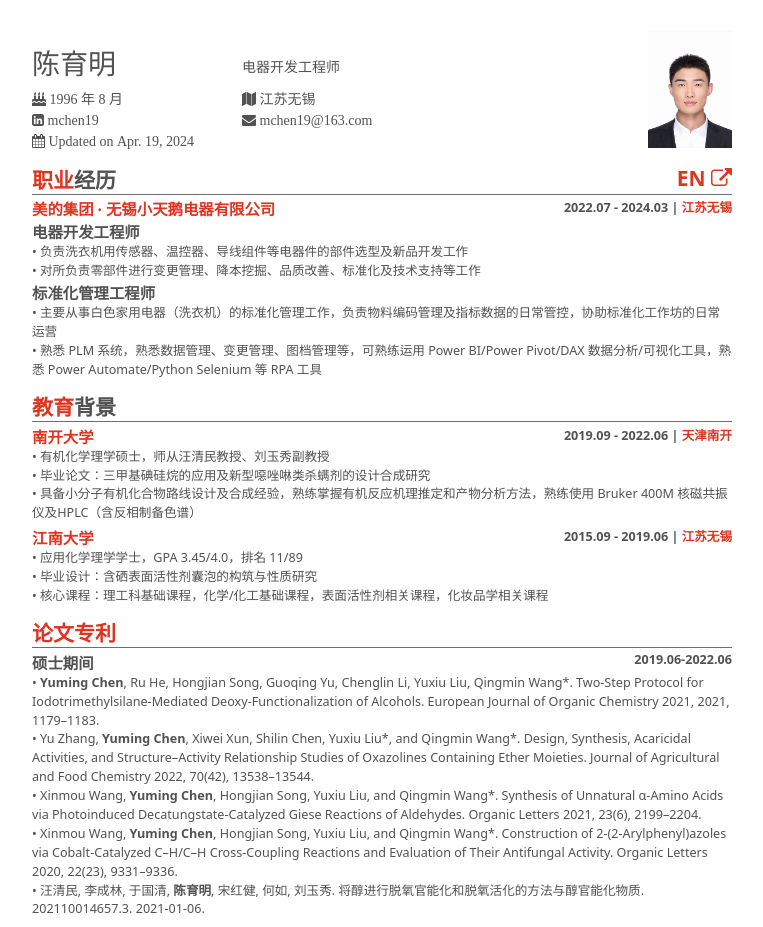
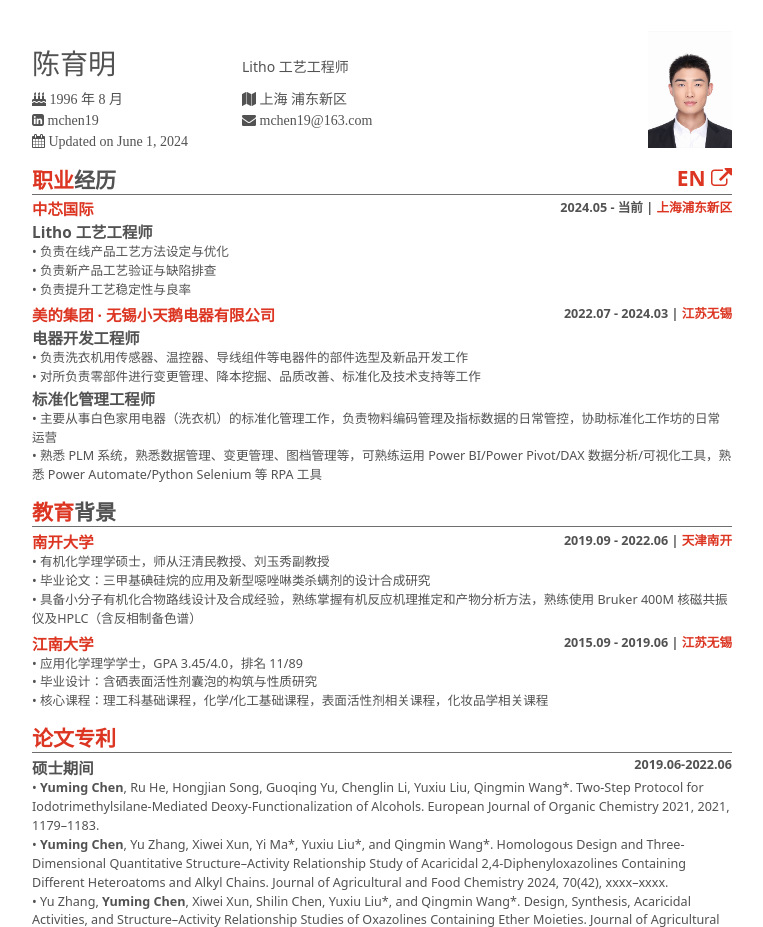
Before and after one commit to mchen19/resume, a plain HTML site: page index.html in a window 1280 px wide. Shown: the top 927 px of the page, without its empty margins (258-1021 px from the left). Drawn offline with Linux system fonts and the light colour scheme.

Commit message:
Update index.html

```diff
--- a/index.html
+++ b/index.html
@@ -25,14 +25,14 @@
       <header>
         <div class="name-wrapper">
           <div id="fullname" class="title">陈育明</div>
-          <div id="jobtitle" class="sub-title">电器开发工程师</div>
+          <div id="jobtitle" class="sub-title">Litho 工艺工程师</div>
         </div>
         <div id="contact" class="contact">
           <div class="contact-item">
             <i class="fa fa-birthday-cake" aria-hidden="true"> 1996 年 8 月</i>
           </div>
           <div class="contact-item">
-            <i class="fa fa-map" aria-hidden="true">  江苏无锡</i>
+            <i class="fa fa-map" aria-hidden="true">  上海 浦东新区</i>
           </div>
           <!-- <div class="contact-item">
             <i class="fa fa-phone-square" aria-hidden="true"> 188 6181 3248</i>
@@ -46,7 +46,7 @@
             <i class="fa fa-envelope" aria-hidden="true"> mchen19@163.com</i>
           </div>
           <div class="contact-item">
-            <i class="fa fa-calendar" aria-hidden="true"> Updated on Apr. 19, 2024</i>
+            <i class="fa fa-calendar" aria-hidden="true"> Updated on June 1, 2024</i>
           </div>
         </div>
         <div class="portrait">
@@ -59,7 +59,25 @@
           <font color="#DC3522">职业</font>经历
           <div style="float: right; color:#DC3522"><a href="./en/">EN <i class="fa fa-external-link" aria-hidden="true"></i> </a></div>
         </div>
+
         <div class="section-content">
+          <div class="block">
+            <div class="block-title">
+              <font color="#DC3522">中芯国际 </font>
+                <!-- · <a href="https://www.smics.com/">中芯南方集成电路制造有限公司</a> </font> -->
+            </div>
+            <div class="block-subtitle">
+              2024.05 - 当前 | <font color="#DC3522">上海浦东新区</font>
+            </div>
+            <div class="block-title">
+              Litho 工艺工程师
+            </div>
+            <div class="block-content">
+              • 负责在线产品工艺方法设定与优化 <br>
+              • 负责新产品工艺验证与缺陷排查 <br>
+              • 负责提升工艺稳定性与良率
+            </div>
+          </div>
           <div class="block">
             <div class="block-title">
               <font color="#DC3522">美的集团 · <a href="https://www.littleswan.com/">无锡小天鹅电器有限公司</a> </font>
@@ -135,6 +153,7 @@
             </div>
             <div class="block-content">
               • <b>Yuming Chen</b>, Ru He, Hongjian Song, Guoqing Yu, Chenglin Li, Yuxiu Liu, Qingmin Wang*. Two-Step Protocol for Iodotrimethylsilane-Mediated Deoxy-Functionalization of Alcohols. European Journal of Organic Chemistry 2021, 2021, 1179–1183. <br>
+              • <b>Yuming Chen</b>, Yu Zhang, Xiwei Xun, Yi Ma*, Yuxiu Liu*, and Qingmin Wang*. Homologous Design and Three-Dimensional Quantitative Structure–Activity Relationship Study of Acaricidal 2,4-Diphenyloxazolines Containing Different Heteroatoms and Alkyl Chains. Journal of Agricultural and Food Chemistry 2024, 70(42), xxxx–xxxx. <br>
               • Yu Zhang, <b>Yuming Chen</b>, Xiwei Xun, Shilin Chen, Yuxiu Liu*, and Qingmin Wang*. Design, Synthesis, Acaricidal Activities, and Structure–Activity Relationship Studies of Oxazolines Containing Ether Moieties. Journal of Agricultural and Food Chemistry 2022, 70(42), 13538–13544. <br>
               • Xinmou Wang, <b>Yuming Chen</b>, Hongjian Song, Yuxiu Liu, and Qingmin Wang*. Synthesis of Unnatural α-Amino Acids via Photoinduced Decatungstate-Catalyzed Giese Reactions of Aldehydes. Organic Letters 2021, 23(6), 2199–2204. <br>
               • Xinmou Wang, <b>Yuming Chen</b>, Hongjian Song, Yuxiu Liu, and Qingmin Wang*. Construction of 2-(2-Arylphenyl)azoles via Cobalt-Catalyzed C–H/C–H Cross-Coupling Reactions and Evaluation of Their Antifungal Activity. Organic Letters 2020, 22(23), 9331–9336. <br>
```
